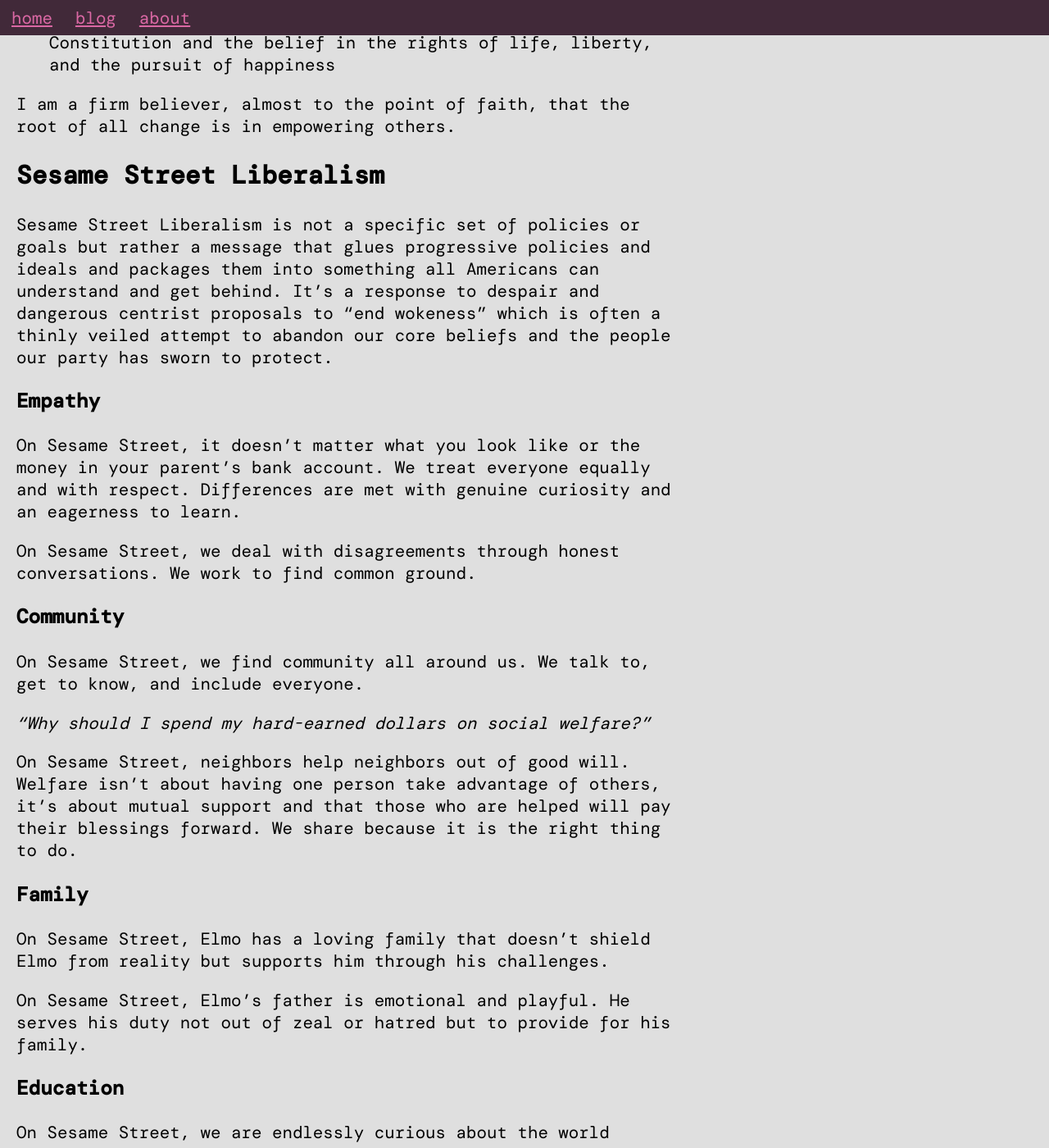
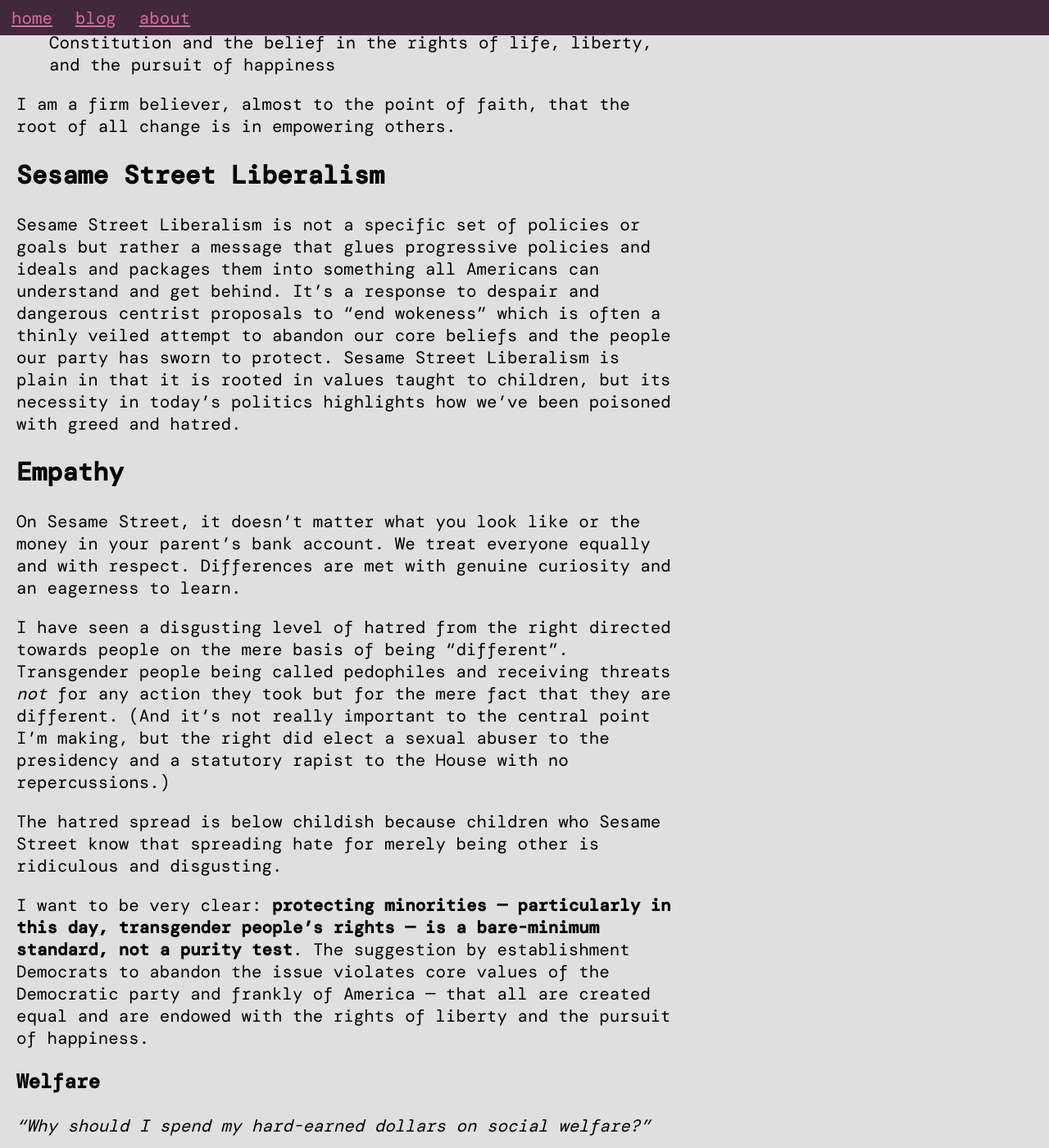
Before and after one commit to j-nac/j-nac.github.io, a Jekyll site: the page built from _posts/2025-08-05-sesame-street-liberalism.md, in a window 1280 px wide and 1400 px high, scrolled down 3405 px. Shown: the whole window at 82% size. Built offline with Jekyll 4.4.1, drawn with Linux system fonts in a browser that asks for light colours; some web fonts are replaced; some of the changed text lies outside the part shown.

Commit message:
Reformat pages

```diff
--- a/_posts/2025-08-05-sesame-street-liberalism.md
+++ b/_posts/2025-08-05-sesame-street-liberalism.md
@@ -68,30 +68,36 @@
 
 ## Sesame Street Liberalism
 
-Sesame Street Liberalism is not a specific set of policies or goals but rather a message that glues progressive policies and ideals and packages them into something all Americans can understand and get behind. It's a response to despair and dangerous centrist proposals to "end wokeness" which is often a thinly veiled attempt to abandon our core beliefs and the people our party has sworn to protect.
+Sesame Street Liberalism is not a specific set of policies or goals but rather a message that glues progressive policies and ideals and packages them into something all Americans can understand and get behind. It's a response to despair and dangerous centrist proposals to "end wokeness" which is often a thinly veiled attempt to abandon our core beliefs and the people our party has sworn to protect. Sesame Street Liberalism is plain in that it is rooted in values taught to children, but its necessity in today's politics highlights how we've been poisoned with greed and hatred.
 
-### Empathy
+## Empathy
 
 On Sesame Street, it doesn't matter what you look like or the money in your parent's bank account. We treat everyone equally and with respect. Differences are met with genuine curiosity and an eagerness to learn.
 
-On Sesame Street, we deal with disagreements through honest conversations. We work to find common ground.
+I have seen a disgusting level of hatred from the right directed towards people on the mere basis of being "different". Transgender people being called pedophiles and receiving threats *not* for any action they took but for the mere fact that they are different. (And it's not really important to the central point I'm making, but the right did elect a sexual abuser to the presidency and a statutory rapist to the House with no repercussions.)
 
-### Community
+The hatred spread is below childish because children who Sesame Street know that spreading hate for merely being other is ridiculous and disgusting.
 
-On Sesame Street, we find community all around us. We talk to, get to know, and include everyone.
+I want to be very clear: **protecting minorities --- particularly in this day, transgender people's rights --- is a bare-minimum standard, not a purity test**. The suggestion by establishment Democrats to abandon the issue violates core values of the Democratic party and frankly of America --- that all are created equal and are endowed with the rights of liberty and the pursuit of happiness.
+
+### Welfare
 
 *"Why should I spend my hard-earned dollars on social welfare?"*
 
 On Sesame Street, neighbors help neighbors out of good will. Welfare isn't about having one person take advantage of others, it's about mutual support and that those who are helped will pay their blessings forward. We share because it is the right thing to do.
+
+Welfare *should* be a slam dunk issue for Democrats because it directly supports Americans. We can have plenty of debate about what situations welfare is effective in versus the free market. But having that argument wasn't enough for conservatives. They have perverted the issue into one that somehow redirects the anger of middle class America towards the working and lower classes.
+
+Opposition to delivering welfare out of the belief that some are not *deserving* is rooted in corrupt morals.
+
+## Community
+
+There is something to be said about how the loneliness and isolation of today contrasts with the community formed on Sesame Street.
+
+Today, it feels like all our systems force people into
 
 ### Family
 
 On Sesame Street, Elmo has a loving family that doesn't shield Elmo from reality but supports him through his challenges.
 
 On Sesame Street, Elmo's father is emotional and playful. He serves his duty not out of zeal or hatred but to provide for his family.
-
-### Education
-
-On Sesame Street, we are endlessly curious about the world around us. We embrace learning and science.
-
-On Sesame Street, we are hopeful for the future.
```
Also changed, not shown: _drafts/2025-08-10-cast-iron-skillets.md (added, +15 -0 lines), _drafts/2025-08-10-queens-gambit-and-the-ai-singularity.md (added, +15 -0 lines), _drafts/2025-08-10-tomorrow-looks-lonely-too.md (added, +7 -0 lines), _drafts/2025-08-14-we-knew-it-then.md (added, +2 -0 lines), _posts/2025-07-11-x86-64-asm-introduction.md (renamed from _posts/2025-07-11-assembly-lesson-1.md, +9 -11 lines), _posts/2025-07-11-x86-64-assembly.md (+1 -3 lines).
